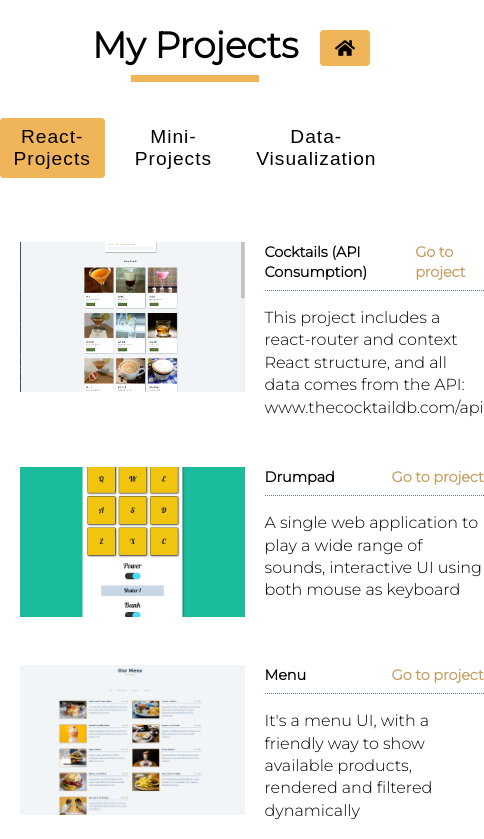
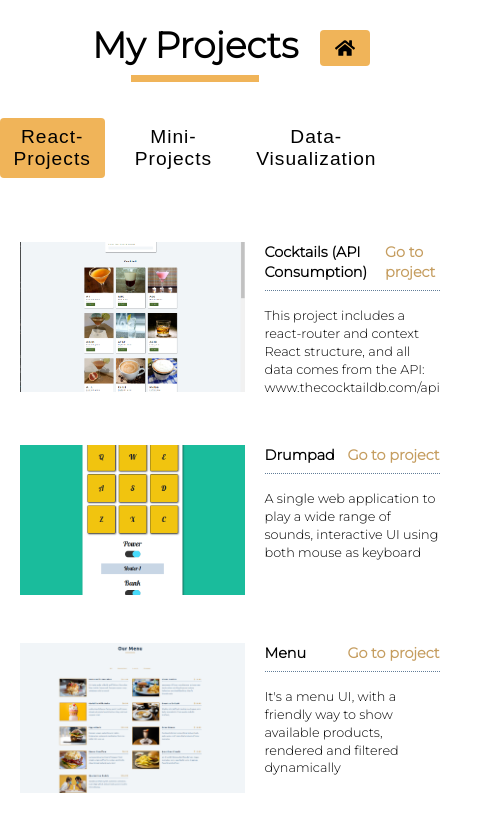
Before and after one commit to kncalderong/portfolio, a React (Create React App) app: page /projects in a window 390 px wide. Shown: the top 839 px of the page, 484 px wide, since content can reach past the window. Built offline with nearby package versions, Linux system fonts and the light colour scheme; a web font is replaced by a local one.

Commit message:
responsive UX fixes added

```diff
--- a/src/index.css
+++ b/src/index.css
@@ -629,7 +629,7 @@ Error page
     padding: 2.5rem;
   }
   .item-collage h3 {
-    font-size: 0.8rem;
+    font-size: 0.7rem;
   }
   .dv-img {
     width: 480px;
@@ -645,7 +645,10 @@ Error page
   .project-page-item {
     grid-template-columns: 225px 1fr;
     gap: 0 1.25rem;
-    max-width: 40rem;
+    max-width: 420px;
+  }
+  .project-page-text {
+    font-size: 0.8rem;
   }
 }
 
@@ -655,7 +658,7 @@ Error page
     width: 400px;
   }
   .dv-container {
-    width: 480px;
+    width: 440px;
   }
   .prev {
     left: 20px;
```
